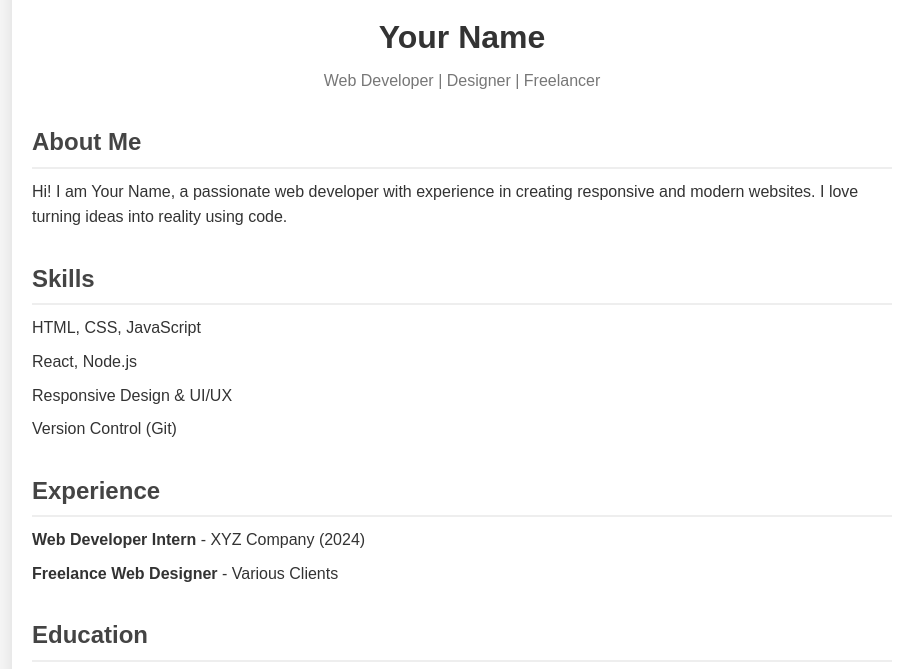
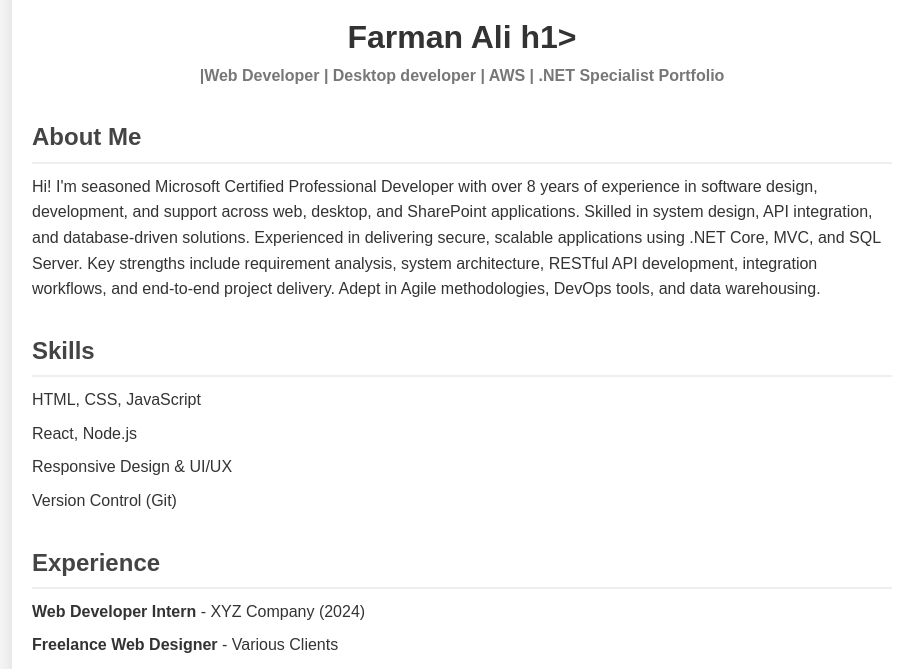
Before and after one commit to FarmanAli-dev/Portfolio, a plain HTML site: page index.html in a window 1280 px wide. Shown: the part 99-768 px from the top of the page, without its empty margins (178-1084 px from the left). Drawn offline with Linux system fonts and the light colour scheme.

Commit message:
Update index.html

```diff
--- a/index.html
+++ b/index.html
@@ -3,7 +3,7 @@
 <head>
     <meta charset="UTF-8">
     <meta name="viewport" content="width=device-width, initial-scale=1.0">
-    <title>Your Name - Portfolio</title>
+    <title>Farman Ali -- Software Engineer</title>
     <style>
         /* Reset some default styles */
         * {
@@ -96,13 +96,15 @@
         <header>
             <!-- Replace "profile.jpg" with your image path -->
             <img src="profile.jpg" alt="Your Name">
-            <h1>Your Name</h1>
-            <p>Web Developer | Designer | Freelancer</p>
+            <h1>Farman Ali h1>
+            <p>|Web Developer | Desktop developer | AWS | .NET Specialist Portfolio </p>
         </header>
 
         <section>
             <h2>About Me</h2>
-            <p>Hi! I am Your Name, a passionate web developer with experience in creating responsive and modern websites. I love turning ideas into reality using code.</p>
+            <p>Hi! I'm seasoned Microsoft Certified Professional Developer with over 8 years of experience in software design, development, and support across web, desktop, and SharePoint applications. Skilled in system design, API integration, and database-driven solutions. Experienced in delivering secure, scalable applications using .NET Core, MVC, and SQL Server.
+
+Key strengths include requirement analysis, system architecture, RESTful API development, integration workflows, and end-to-end project delivery. Adept in Agile methodologies, DevOps tools, and data warehousing.</p>
         </section>
 
         <section>
```
